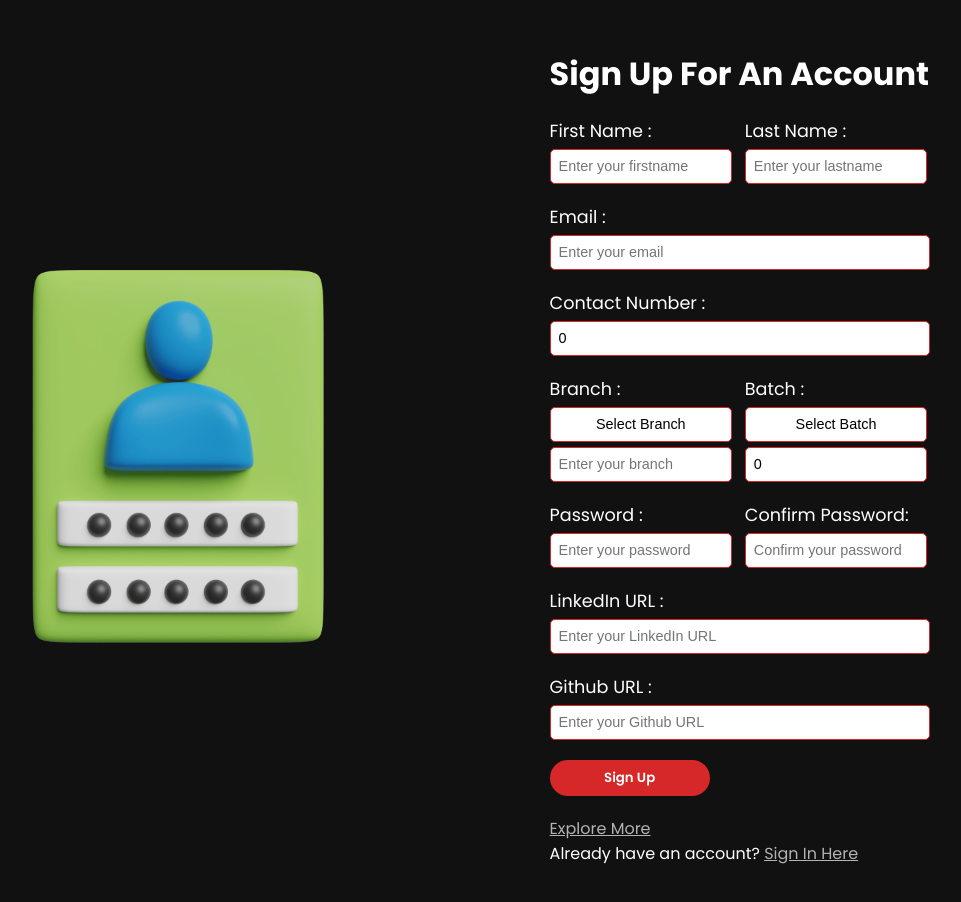
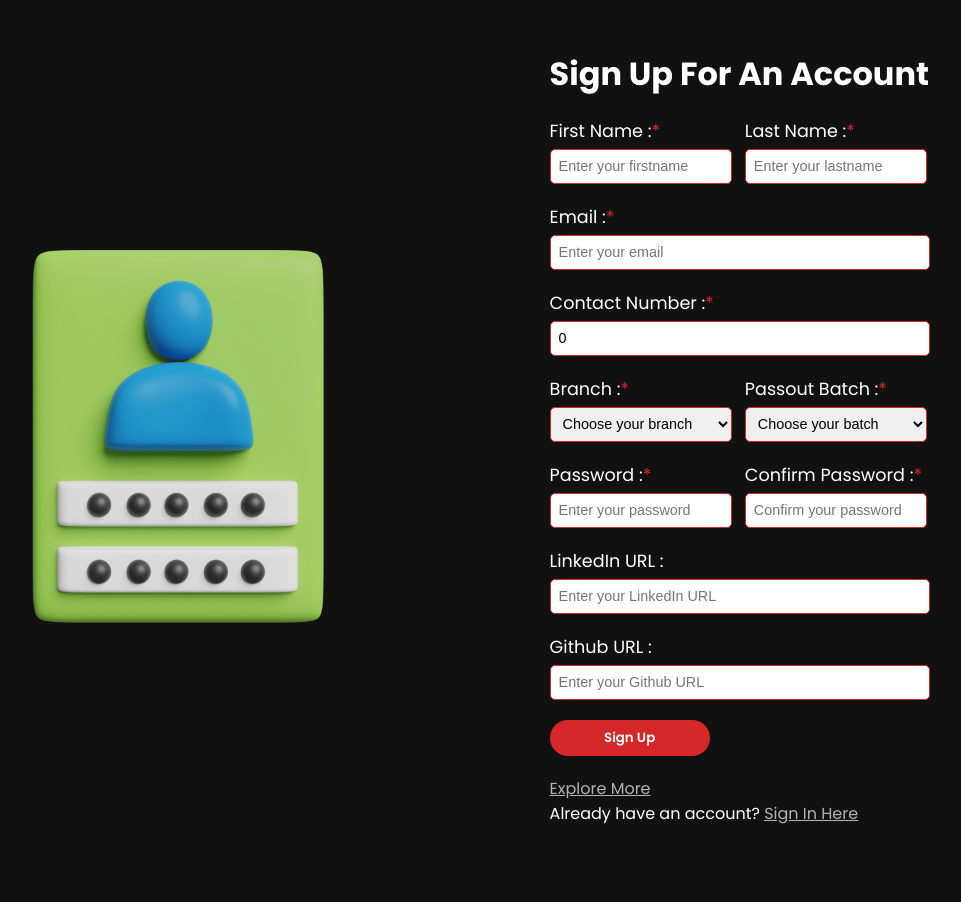
Before and after one commit to aec-coding-club/AEC-Coding-Club-Website, a React (Create React App) app in the folder Frontend/: page /signup in a window 1280 px wide. Shown: the top 902 px of the page, without its empty margins (184-1145 px from the left). After the commit the page ends 876 px from the top, so only its background shows below. Built offline with nearby package versions, Linux system fonts and the light colour scheme; no server answers.

Commit message:
restyled login and signup page

```diff
--- a/Frontend/src/App.css
+++ b/Frontend/src/App.css
@@ -1,4 +1,4 @@
-@import url('https://fonts.googleapis.com/css2?family=Poppins:wght@300;400;600;700;800&display=swap');
+@import url("https://fonts.googleapis.com/css2?family=Poppins:wght@300;400;600;700;800&display=swap");
 
 *,
 *::before,
@@ -19,7 +19,7 @@ body {
   width: 100vw;
   min-height: 100vh;
   overflow-x: hidden;
-  font-family: 'Poppins', sans-serif;
+  font-family: "Poppins", sans-serif;
   background-color: var(--background-bg);
   color: #fff;
 }
--- a/Frontend/src/Pages/Components/Siginform.jsx
+++ b/Frontend/src/Pages/Components/Siginform.jsx
@@ -1,18 +1,18 @@
-import React, { useState } from "react";
-import { Link, useNavigate } from "react-router-dom";
-import Axios from "axios";
-import { Api } from "../../backend";
+import React, { useState } from 'react';
+import { Link, useNavigate } from 'react-router-dom';
+import Axios from 'axios';
+import { Api } from '../../backend';
 
 const Siginform = () => {
   const [registerdata, setRegisterdata] = useState({
-    uid: "",
-    password: "",
+    uid: '',
+    password: '',
   });
   let navigate = useNavigate();
 
   async function submit(e) {
     e.preventDefault();
-    console.log("Data Submitted");
+    console.log('Data Submitted');
     const data = {
       uid: registerdata.uid,
       password: registerdata.password,
@@ -23,16 +23,16 @@ const Siginform = () => {
     });
 
     if (dataposted.data.success) {
-      console.log("Logged In Successfully");
-      localStorage.setItem('token', dataposted.data.token)
-      navigate("/dashboard");
+      console.log('Logged In Successfully');
+      localStorage.setItem('token', dataposted.data.token);
+      navigate('/dashboard');
       window.location.reload();
     } else {
-      console.log("Access Denied");
+      console.log('Access Denied');
       setRegisterdata({
-        uid: "",
-        password: "",
-      })
+        uid: '',
+        password: '',
+      });
     }
     console.log(dataposted);
   }
@@ -48,49 +48,49 @@ const Siginform = () => {
     <>
       <form onSubmit={(e) => submit(e)}>
         <h1>Sign In with your UID and Password</h1>
-        <div className="details">
-          <label htmlFor="uid">User Id : </label>
+        <div className='details'>
+          <label htmlFor='uid'>User ID : </label>
           <br />
           <input
-            type="text"
-            name="uid"
-            id="uid"
-            className="input__field"
+            type='text'
+            name='uid'
+            id='uid'
+            className='input__field signin__input__field'
             onChange={(e) => handelChange(e)}
             value={registerdata.uid}
-            placeholder="Enter User Id"
+            placeholder='Enter User ID'
             required
-            autoComplete="off"
+            autoComplete='off'
           ></input>
         </div>
 
-        <div className="details">
-          <label htmlFor="password">Password : </label>
+        <div className='details'>
+          <label htmlFor='password'>Password : </label>
           <br />
           <input
-            type="password"
-            name="password"
-            id="password"
-            className="input__field"
+            type='password'
+            name='password'
+            id='password'
+            className='input__field signin__input__field'
             onChange={(e) => handelChange(e)}
             value={registerdata.password}
-            placeholder="Enter Password"
+            placeholder='Enter Password'
             required
-            autoComplete="off"
+            autoComplete='off'
           ></input>
         </div>
 
-        <button className="btn login-signup-btn">Sign In</button>
+        <button className='btn login-signup-btn'>Sign In</button>
 
         <div>
           <p>
-            <Link to="/" className="links">
+            <Link to='/' className='links'>
               Explore More
             </Link>
           </p>
           <p>
-            Don't have an account?{" "}
-            <Link to="/signup" className="links">
+            Don't have an account?{' '}
+            <Link to='/signup' className='links'>
               Register Here
             </Link>
           </p>
--- a/Frontend/src/Pages/Components/Signupform.jsx
+++ b/Frontend/src/Pages/Components/Signupform.jsx
@@ -1,28 +1,28 @@
-import React, { useState } from "react";
-import { Link, useNavigate } from "react-router-dom";
-import Axios from "axios";
-import Cookies from "js-cookie";
-import { Api } from "../../backend";
+import React, { useState } from 'react';
+import { Link, useNavigate } from 'react-router-dom';
+import Axios from 'axios';
+import Cookies from 'js-cookie';
+import { Api } from '../../backend';
 
 const Signupform = () => {
   const [registerdata, setRegisterdata] = useState({
-    firstName: "",
-    lastName: "",
-    email: "",
+    firstName: '',
+    lastName: '',
+    email: '',
     contact_no: 0,
-    branch: "",
+    branch: '',
     batch: 0,
-    password: "",
-    confirmPassword: "",
-    linkedin: "",
-    github: "",
+    password: '',
+    confirmPassword: '',
+    linkedin: '',
+    github: '',
   });
-  console.log("API is :- ", Api);
+  console.log('API is :- ', Api);
   let navigate = useNavigate();
 
   async function submit(e) {
     e.preventDefault();
-    console.log("Data Submitted");
+    console.log('Data Submitted');
     const dataposted = await Axios.post(`${Api}register`, {
       firstName: registerdata.firstName,
       lastName: registerdata.lastName,
@@ -37,12 +37,12 @@ const Signupform = () => {
     });
 
     if (dataposted.data.success) {
-      console.log("User Created Successfully");
-      localStorage.setItem("token", dataposted.data.token); // setting token to localstorage
-      Cookies.set("token", dataposted.data.token); // setting token to cookies
-      navigate("/verify");
+      console.log('User Created Successfully');
+      localStorage.setItem('token', dataposted.data.token); // setting token to localstorage
+      Cookies.set('token', dataposted.data.token); // setting token to cookies
+      navigate('/verify');
     } else {
-      console.log("User Not Created Successfully");
+      console.log('User Not Created Successfully');
     }
     console.log(dataposted);
   }
@@ -59,216 +59,235 @@ const Signupform = () => {
       <form onSubmit={(e) => submit(e)}>
         <h1>Sign Up For An Account</h1>
 
-        <div className="name">
-          <div className="details">
-            <label htmlFor="firstName">First Name :</label>
+        <div className='name'>
+          <div className='details'>
+            <label htmlFor='firstName'>
+              First Name :<span className='asterik'>*</span>
+            </label>
             <br />
             <input
-              type="text"
-              name="firstName"
-              id="firstName"
-              className="input__field head-input"
-              placeholder="Enter your firstname"
+              type='text'
+              name='firstName'
+              id='firstName'
+              className='input__field head-input'
+              placeholder='Enter your firstname'
               value={registerdata.firstName}
               onChange={(e) => handelChange(e)}
               required
-              autoComplete="off"
+              autoComplete='off'
             ></input>
           </div>
 
-          <div className="details">
-            <label htmlFor="lastName">Last Name :</label>
+          <div className='details'>
+            <label htmlFor='lastName'>
+              Last Name :<span className='asterik'>*</span>
+            </label>
             <br />
             <input
-              type="text"
-              name="lastName"
-              id="lastName"
-              className="input__field head-input"
-              placeholder="Enter your lastname"
+              type='text'
+              name='lastName'
+              id='lastName'
+              className='input__field head-input'
+              placeholder='Enter your lastname'
               value={registerdata.lastName}
               onChange={(e) => handelChange(e)}
               required
-              autoComplete="off"
+              autoComplete='off'
             ></input>
           </div>
         </div>
 
-        <div className="details">
-          <label htmlFor="email">Email :</label>
+        <div className='details'>
+          <label htmlFor='email'>
+            Email :<span className='asterik'>*</span>
+          </label>
           <br />
           <input
-            type="email"
-            name="email"
-            id="email"
-            className="input__field input-data"
-            placeholder="Enter your email"
+            type='email'
+            name='email'
+            id='email'
+            className='input__field input-data'
+            placeholder='Enter your email'
             onChange={(e) => handelChange(e)}
             value={registerdata.email}
             required
-            autoComplete="off"
+            autoComplete='off'
           ></input>
         </div>
 
-        <div className="details">
-          <label htmlFor="contact_no">Contact Number :</label>
+        <div className='details'>
+          <label htmlFor='contact_no'>
+            Contact Number :<span className='asterik'>*</span>
+          </label>
           <br />
           <input
-            type="number"
-            name="contact_no"
-            id="contact_no"
-            className="input__field input-data"
-            placeholder="Enter your contact number"
+            type='number'
+            name='contact_no'
+            id='contact_no'
+            className='input__field input-data'
+            placeholder='Enter your contact number'
             onChange={(e) => handelChange(e)}
             value={registerdata.contact_no}
             required
-            autoComplete="off"
+            autoComplete='off'
             maxLength={10}
           ></input>
         </div>
 
-        <div className="name">
-          <div className="details">
-            <label htmlFor="branch">Branch :</label>
-            <br />
+        <div className='name'>
+          <div className='details'>
+            <label htmlFor='branch'>
+              Branch :<span className='asterik'>*</span>
+              <br />
+              <select
+                name='branch'
+                id='branch'
+                value={registerdata.branch}
+                onChange={(e) => handelChange(e)}
+                className='head-input input__field'
+              >
+                <option selected hidden>
+                  Choose your branch
+                </option>
+                <option value='CSE'>CSE</option>
+                <option value='IT'>IT</option>
+                <option value='AIML'>AIML</option>
+                <option value='CSBS'>CSBS</option>
+                <option value='ECE'>ECE</option>
+                <option value='AEIE'>AEIE</option>
+                <option value='EE'>EE</option>
+                <option value='CE'>CE</option>
+                <option value='ME'>ME</option>
+              </select>
+            </label>
 
-            <div className="dropdown">
-              <button className="input__field  head-input ">
-                Select Branch
-              </button>
-              <div className="dropdown-content">
-                <p>AIML</p>
-                <p>CSE</p>
-                <p>IT</p>
-                <p>CSBS</p>
-                <p>ECE</p>
-                <p>AEIE</p>
-                <p>EE</p>
-                <p>ME</p>
-                <p>CE</p>
-              </div>
-            </div>
-
-            <input
-              type="text"
-              name="branch"
-              id="branch"
-              className=" input__field  head-input"
-              placeholder="Enter your branch"
+            {/* <input
+              type='text'
+              name='branch'
+              id='branch'
+              className=' input__field  head-input'
+              placeholder='Enter your branch'
               onChange={(e) => handelChange(e)}
               value={registerdata.branch}
               required
-              autoComplete="off"
-            ></input>
-            <div className="dropdown-content"></div>
+              autoComplete='off'
+            ></input> */}
           </div>
 
+          <div className='details'>
+            <label htmlFor='batch'>
+              Passout Batch :<span className='asterik'>*</span>
+              <br />
+              <select
+                name='batch'
+                id='batch'
+                value={registerdata.batch}
+                onChange={(e) => handelChange(e)}
+                className='head-input input__field'
+              >
+                <option value='' selected hidden>
+                  Choose your batch
+                </option>
+                <option value='2022'>2022</option>
+                <option value='2023'>2023</option>
+                <option value='2024'>2024</option>
+                <option value='2025'>2025</option>
+              </select>
+            </label>
 
-
-          <div className="details">
-            <label htmlFor="batch">Batch :</label>
-            <br />
-
-            <div className="dropdown">
-            <button className="input__field  head-input ">Select Batch</button>
-            <div className="dropdown-content">
-              <p>2022</p>
-              <p>2023</p>
-              <p>2024</p>
-              <p>2025</p>
-              <p>2026</p>
-
-            </div>
-          </div>
-
-            <input
-              type="text"
-              name="batch"
-              id="batch"
-              className="input__field head-input dropdown"
-              placeholder="Enter your batch Year"
+            {/* <input
+              type='text'
+              name='batch'
+              id='batch'
+              className='input__field head-input'
+              placeholder='Enter your batch Year'
               onChange={(e) => handelChange(e)}
               value={registerdata.batch}
               required
-              autoComplete="off"
+              autoComplete='off'
+            ></input> */}
+          </div>
+        </div>
+
+        <div className='name'>
+          <div className='details'>
+            <label htmlFor='password'>
+              Password :<span className='asterik'>*</span>
+            </label>
+            <br />
+            <input
+              type='password'
+              name='password'
+              id='password'
+              className='input__field head-input'
+              placeholder='Enter your password'
+              onChange={(e) => handelChange(e)}
+              value={registerdata.password}
+              required
+              autoComplete='off'
+            ></input>
+          </div>
+
+          <div className='details'>
+            <label htmlFor='confirmPassword'>
+              Confirm Password :<span className='asterik'>*</span>
+            </label>
+            <br />
+            <input
+              type='password'
+              name='confirmPassword'
+              id='confirmPassword'
+              className='input__field head-input'
+              placeholder='Confirm your password'
+              onChange={(e) => handelChange(e)}
+              value={registerdata.confirmPassword}
+              required
+              autoComplete='off'
             ></input>
           </div>
         </div>
 
-        <div className="name">
-          <div className="details">
-            <label htmlFor="password">Password :</label>
-            <br />
-            <input
-              type="password"
-              name="password"
-              id="password"
-              className="input__field head-input"
-              placeholder="Enter your password"
-              onChange={(e) => handelChange(e)}
-              value={registerdata.password}
-              required
-              autoComplete="off"
-            ></input>
-          </div>
-
-          <div className="details">
-            <label htmlFor="confirmPassword">Confirm Password:</label>
-            <br />
-            <input
-              type="password"
-              name="confirmPassword"
-              id="confirmPassword"
-              className="input__field head-input"
-              placeholder="Confirm your password"
-              onChange={(e) => handelChange(e)}
-              value={registerdata.confirmPassword}
-              required
-              autoComplete="off"
-            ></input>
-          </div>
-        </div>
-
-        <div className="details">
-          <label htmlFor="linkedin">LinkedIn URL :</label>
+        <div className='details'>
+          <label htmlFor='linkedin'>LinkedIn URL :</label>
           <br />
           <input
-            type="text"
-            name="linkedin"
-            id="linkedin"
-            className="input__field input-data"
-            placeholder="Enter your LinkedIn URL"
+            type='text'
+            name='linkedin'
+            id='linkedin'
+            className='input__field input-data'
+            placeholder='Enter your LinkedIn URL'
             onChange={(e) => handelChange(e)}
             value={registerdata.linkedin}
-            autoComplete="off"
+            autoComplete='off'
           ></input>
         </div>
 
-        <div className="details">
-          <label htmlFor="github">Github URL :</label>
+        <div className='details'>
+          <label htmlFor='github'>Github URL :</label>
           <br />
           <input
-            type="text"
-            name="github"
-            id="github"
-            className="input__field input-data"
-            placeholder="Enter your Github URL"
+            type='text'
+            name='github'
+            id='github'
+            className='input__field input-data'
+            placeholder='Enter your Github URL'
             onChange={(e) => handelChange(e)}
             value={registerdata.github}
-            autoComplete="off"
+            autoComplete='off'
           ></input>
         </div>
 
-        <button className="btn login-signup-btn">Sign Up</button>
+        <button className='btn login-signup-btn'>Sign Up</button>
 
         <div>
           <p>
-            <Link to="/" className="links">
+            <Link to='/' className='links'>
               Explore More
             </Link>
           </p>
           <p>
-            Already have an account?{" "}
-            <Link to="/signin" className="links">
+            Already have an account?{' '}
+            <Link to='/signin' className='links'>
               Sign In Here
             </Link>
           </p>
--- a/Frontend/src/Pages/EventRegister.jsx
+++ b/Frontend/src/Pages/EventRegister.jsx
@@ -1,4 +1,4 @@
-import React from "react";
+import React from 'react';
 
 export const EventRegister = () => {
   return <div></div>;
--- a/Frontend/src/Pages/styles/SigninSignup.css
+++ b/Frontend/src/Pages/styles/SigninSignup.css
@@ -2,7 +2,7 @@
   margin: 10px 0;
   padding: 10px 3%;
   display: flex;
-  width:100vw;
+  width: 100vw;
   align-items: center;
   justify-content: space-evenly;
   flex-direction: row;
@@ -14,35 +14,36 @@
 form {
   margin: 20px 30px;
   padding: 10px;
-
 }
 
-h1{
+h1 {
   margin-bottom: 20px;
 }
 
 .details {
   margin-bottom: 20px;
   font-size: 1.1rem;
-
 }
 
-.name{
-  display: grid;
-  grid-template-columns:  repeat(2, minmax(calc(8.2rem + 5vw),0.3fr));;
+.asterik {
+  color: rgba(214, 40, 40, 1);
 }
 
-.head-input{
+.name {
+  display: grid;
+  grid-template-columns: repeat(2, minmax(calc(8.2rem + 5vw), 0.3fr));
+}
+
+.head-input {
   width: calc(9rem + 3vw);
   margin-right: 4rem;
 }
 
-.input-data{
+.input-data {
   width: calc(21.4rem + 3vw);
 }
 .input__field {
   height: 2.2rem;
-
   padding: 0.3rem 0.5rem;
   margin-top: 0.3rem;
   font-size: 0.9rem;
@@ -61,30 +62,9 @@ h1{
   box-shadow: 0 0 3px 1px rgba(214, 40, 40, 1);
 }
 
-.dropdown {
-  position: relative;
-  display: inline-block;
+.signin__input__field {
+  width: calc(15rem + 3vw);
 }
-
-.dropdown button{
-  background-color: #fff;
-}
-
-.dropdown-content {
-  display: none;
-  position: absolute;
-  background-color: #000;
-  min-width: 160px;
-  box-shadow: 0px 8px 16px 0px rgba(0,0,0,0.2);
-  padding: 12px 16px;
-  z-index: 1;
-
-}
-
-.dropdown:hover .dropdown-content {
-  display: block;
-}
-.dropdown-content p:hover {background-color: rgb(195, 83, 83);}
 
 .details-input {
   width: 200px;
@@ -131,16 +111,14 @@ h1{
     padding: 20px;
   }
 
-  .name{
+  .name {
     display: grid;
-    grid-template-columns:  repeat(2, minmax(calc(9rem + 5vw),0.3fr));;
+    grid-template-columns: repeat(2, minmax(calc(9rem + 5vw), 0.3fr));
   }
 
- .details{
+  .details {
     font-size: 0.8rem;
   }
-
-
 
   .login-signup-btn {
     position: relative;
```
Also changed, not shown: Frontend/src/App.jsx (+23 -23 lines), 1 other file (tests, documents, lock files or other folders). Lines whose indentation alone changed are shown as unchanged.
